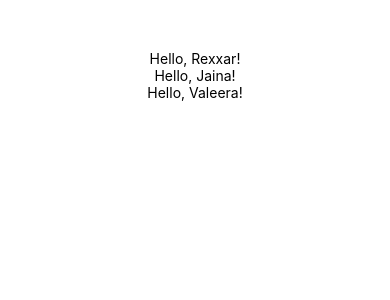
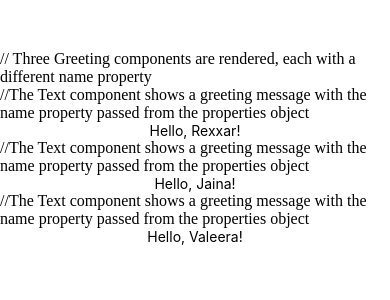
Before and after one commit to kavinduUdhara/react-native-practice, a React Native app in the folder learn-the-basics/: screen / in a window 390 px wide. Shown: the top 300 px of the page. Built offline with nearby package versions, Linux system fonts and the light colour scheme.

Commit message:
improve doucmantation with added comments

```diff
--- a/learn-the-basics/app-props-01.tsx
+++ b/learn-the-basics/app-props-01.tsx
@@ -1,32 +1,42 @@
 import React from "react";
 import { Text, View, StyleSheet } from "react-native";
 
+// StyleSheet object to define the styles for the components
 const styles = StyleSheet.create({
-    center : {
-        alignItems : 'center'
-    }
+    // The center style aligns the components at the center of the screen
+    center: {
+        alignItems: 'center',
+    },
 });
 
+// Type definition for the properties object passed to the Greeting component
 type GreetingProps = {
-    'name' : string;
+    name: string;
 };
 
+// The Greeting component returns a View component containing a Text component
 const Greeting = (properties: GreetingProps) => {
-    return(
+    return (
+        // The View component is styled with the center style to align its content at the center of the screen
         <View style={styles.center}>
+            //The Text component shows a greeting message with the name property passed from the properties object
             <Text>Hello, {properties.name}!</Text>
         </View>
     );
 };
 
+// The LotsOfGreetings component returns a View component showing multiple Greeting components
 const LotsOfGreetings = () => {
-    return(
-        <View style={[styles.center, {top: 50}]}>
-            <Greeting name="Rexxar"/>
-            <Greeting name="Jaina"/>
-            <Greeting name="Valeera"/>
+    return (
+        // The View component is styled with the center style, with an additional top offset of 50, to align its content at the center of the screen with a top offset of 50
+        <View style={[styles.center, { top: 50 }]}>
+            // Three Greeting components are rendered, each with a different name property
+            <Greeting name="Rexxar" />
+            <Greeting name="Jaina" />
+            <Greeting name="Valeera" />
         </View>
-    )
+    );
 };
 
+// Exporting the LotsOfGreetings component as the default export
 export default LotsOfGreetings;
```
